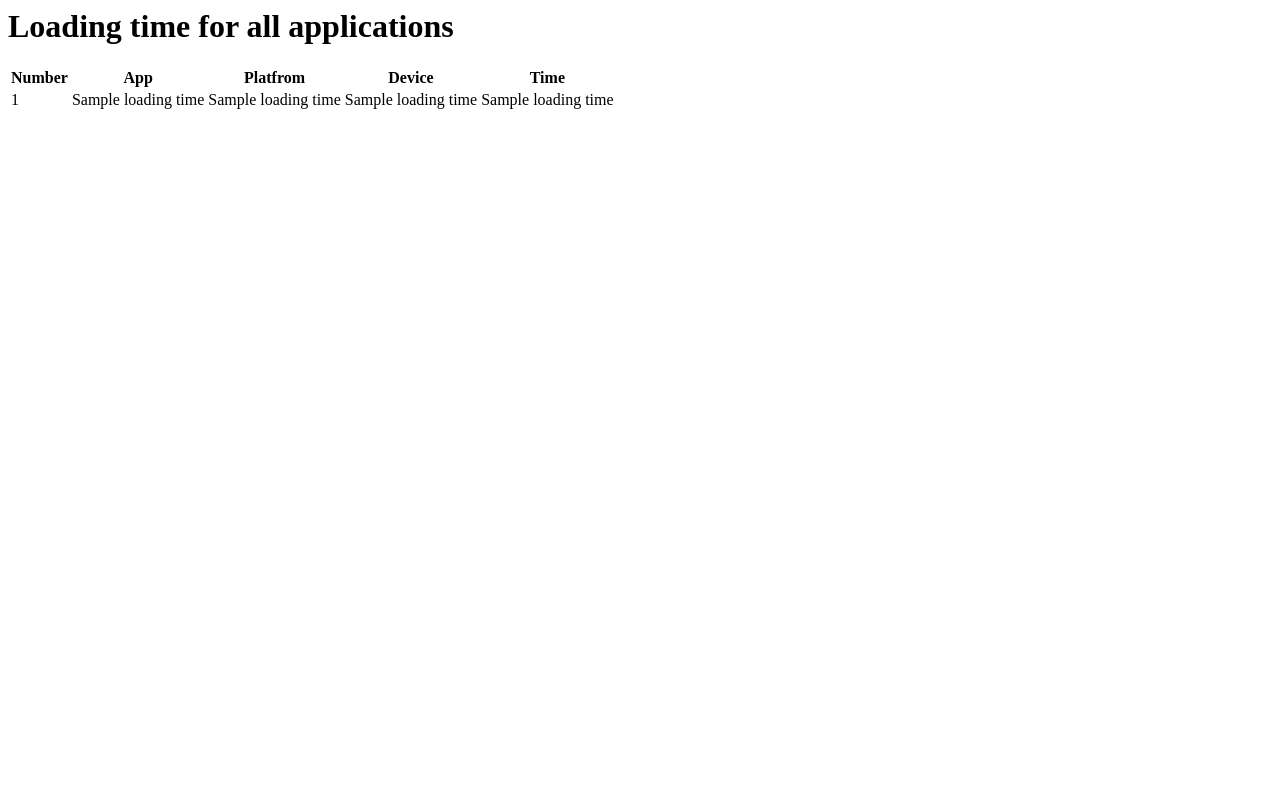
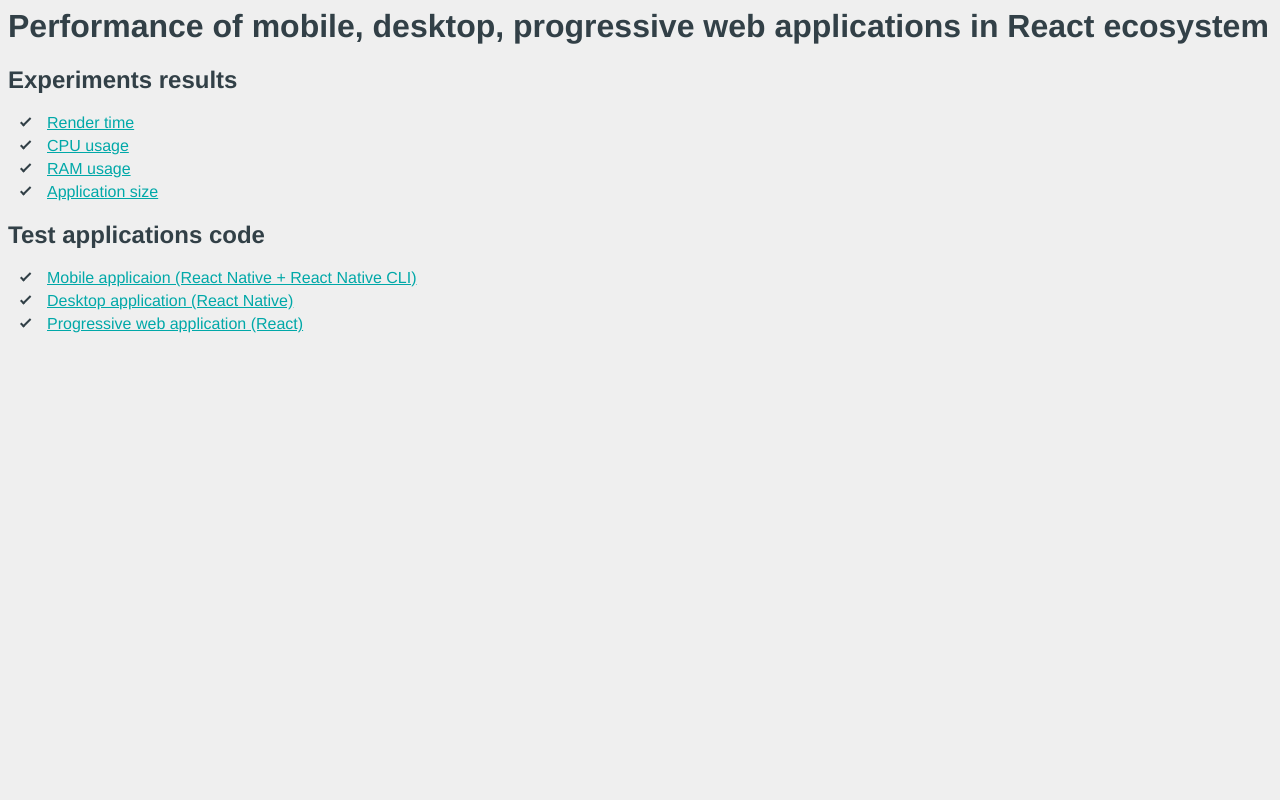
Before and after one commit to yuniyakim/to-do-list_mobile, a Flask app: page / in a window 1280 px wide. Run offline with Flask 3, Linux system fonts and the light colour scheme; a database or web service that is not in the repository returns one stand-in record (values such as "Sample title"); some libraries are stand-ins or nearby versions.

Commit message:
Update server pages

```diff
--- a/toDoListMobile/server/server.py
+++ b/toDoListMobile/server/server.py
@@ -17,6 +17,7 @@
 app = Flask(__name__)
 CORS(app)
 
+
 conn = psycopg2.connect(
     database=DBNAME,
     user=DBUSER,
@@ -27,7 +28,7 @@
 cur = conn.cursor()
 
 cur.execute(
-    'CREATE TABLE IF NOT EXISTS loading_time('
+    'CREATE TABLE IF NOT EXISTS render_time('
         'id serial PRIMARY KEY,'
         'app varchar (50) NOT NULL,'
         'platform varchar (50) NOT NULL,'
@@ -36,11 +37,49 @@
 )
 conn.commit()
 
+cur.execute(
+    'CREATE TABLE IF NOT EXISTS cpu('
+        'id serial PRIMARY KEY,'
+        'app varchar (50) NOT NULL,'
+        'platform varchar (50) NOT NULL,'
+        'cpu_max float NOT NULL,'
+        'device varchar (50) NOT NULL);'
+)
+conn.commit()
+
+cur.execute(
+    'CREATE TABLE IF NOT EXISTS ram('
+        'id serial PRIMARY KEY,'
+        'app varchar (50) NOT NULL,'
+        'platform varchar (50) NOT NULL,'
+        'ram_before float NOT NULL,'
+        'ram_after float NOT NULL,'
+        'ram_max float NOT NULL,'
+        'device varchar (50) NOT NULL);'
+)
+conn.commit()
+
+cur.execute(
+    'CREATE TABLE IF NOT EXISTS app_size('
+        'id serial PRIMARY KEY,'
+        'app varchar (50) NOT NULL,'
+        'platform varchar (50) NOT NULL,'
+        'size float NOT NULL,'
+        'device varchar (50) NOT NULL);'
+)
+conn.commit()
+
 cur.close()
 conn.close()
 
+
 @app.route('/')
 def index():
+    return render_template('index.html')
+
+
+@app.route('/cpu')
+def cpu():
     conn = psycopg2.connect(
         database=DBNAME,
         user=DBUSER,
@@ -50,16 +89,62 @@
     )
     cur = conn.cursor()
 
-    cur.execute('SELECT * FROM loading_time')
+    cur.execute(f'SELECT * FROM cpu;')
     data = cur.fetchall()
 
     cur.close()
     conn.close()
 
-    return render_template('index.html', data=data)
+    return render_template('cpu.html', data=data)
 
-@app.route('/desktop')
-def desktop():
+
+@app.route('/ram')
+def ram():
+    conn = psycopg2.connect(
+        database=DBNAME,
+        user=DBUSER,
+        password=DBPASS,
+        host=DBHOST,
+        port=DBPORT
+    )
+    cur = conn.cursor()
+
+    cur.execute(f'SELECT * FROM ram;')
+    data = cur.fetchall()
+
+    cur.close()
+    conn.close()
+
+    return render_template('ram.html', data=data)
+
+
+@app.route('/size')
+def app_size():
+    conn = psycopg2.connect(
+        database=DBNAME,
+        user=DBUSER,
+        password=DBPASS,
+        host=DBHOST,
+        port=DBPORT
+    )
+    cur = conn.cursor()
+
+    cur.execute(f'SELECT * FROM app_size;')
+    data = cur.fetchall()
+
+    cur.close()
+    conn.close()
+
+    return render_template('size.html', data=data)
+
+
+@app.route('/rendertime')
+def render_time():
+    return render_template('rendertime.html')
+
+
+@app.route('/rendertime/desktop')
+def rendertime_desktop():
     app_type = 'desktop'
 
     conn = psycopg2.connect(
@@ -71,22 +156,23 @@
     )
     cur = conn.cursor()
 
-    cur.execute(f'SELECT platform, COUNT(*), MIN(time), AVG(time), MAX(time) FROM loading_time WHERE app = \'{app_type}\' GROUP BY platform;')
+    cur.execute(f'SELECT platform, COUNT(*), MIN(time), AVG(time), MAX(time) FROM render_time WHERE app = \'{app_type}\' GROUP BY platform;')
     statistics_platform = cur.fetchall()
 
-    cur.execute(f'SELECT platform, device, COUNT(*), MIN(time), AVG(time), MAX(time) FROM loading_time WHERE app = \'{app_type}\' GROUP BY platform, device;')
+    cur.execute(f'SELECT platform, device, COUNT(*), MIN(time), AVG(time), MAX(time) FROM render_time WHERE app = \'{app_type}\' GROUP BY platform, device;')
     statistics_device = cur.fetchall()
 
-    cur.execute(f'SELECT * FROM loading_time WHERE app = \'{app_type}\'')
+    cur.execute(f'SELECT * FROM render_time WHERE app = \'{app_type}\'')
     data = cur.fetchall()
 
     cur.close()
     conn.close()
 
-    return render_template('report.html', app=app_type, statistics_platform=statistics_platform, statistics_device=statistics_device, data=data)
+    return render_template('rendertime_app.html', app=app_type, statistics_platform=statistics_platform, statistics_device=statistics_device, data=data)
 
-@app.route('/pwa')
-def pwa():
+
+@app.route('/rendertime/pwa')
+def rendertime_pwa():
     app_type = 'pwa'
 
     conn = psycopg2.connect(
@@ -98,22 +184,23 @@
     )
     cur = conn.cursor()
 
-    cur.execute(f'SELECT platform, COUNT(*), MIN(time), AVG(time), MAX(time) FROM loading_time WHERE app = \'{app_type}\' GROUP BY platform;')
+    cur.execute(f'SELECT platform, COUNT(*), MIN(time), AVG(time), MAX(time) FROM render_time WHERE app = \'{app_type}\' GROUP BY platform;')
     statistics_platform = cur.fetchall()
 
-    cur.execute(f'SELECT platform, device, COUNT(*), MIN(time), AVG(time), MAX(time) FROM loading_time WHERE app = \'{app_type}\' GROUP BY platform, device;')
+    cur.execute(f'SELECT platform, device, COUNT(*), MIN(time), AVG(time), MAX(time) FROM render_time WHERE app = \'{app_type}\' GROUP BY platform, device;')
     statistics_device = cur.fetchall()
 
-    cur.execute(f'SELECT * FROM loading_time WHERE app = \'{app_type}\'')
+    cur.execute(f'SELECT * FROM render_time WHERE app = \'{app_type}\'')
     data = cur.fetchall()
 
     cur.close()
     conn.close()
 
-    return render_template('report.html', app=app_type, statistics_platform=statistics_platform, statistics_device=statistics_device, data=data)
+    return render_template('rendertime_app.html', app=app_type, statistics_platform=statistics_platform, statistics_device=statistics_device, data=data)
 
-@app.route('/mobile')
-def mobile():
+
+@app.route('/rendertime/mobile')
+def rendertime_mobile():
     app_type = 'mobile'
 
     conn = psycopg2.connect(
@@ -125,19 +212,19 @@
     )
     cur = conn.cursor()
 
-    cur.execute(f'SELECT platform, COUNT(*), MIN(time), AVG(time), MAX(time) FROM loading_time WHERE app = \'{app_type}\' GROUP BY platform;')
+    cur.execute(f'SELECT platform, COUNT(*), MIN(time), AVG(time), MAX(time) FROM render_time WHERE app = \'{app_type}\' GROUP BY platform;')
     statistics_platform = cur.fetchall()
 
-    cur.execute(f'SELECT platform, device, COUNT(*), MIN(time), AVG(time), MAX(time) FROM loading_time WHERE app = \'{app_type}\' GROUP BY platform, device;')
+    cur.execute(f'SELECT platform, device, COUNT(*), MIN(time), AVG(time), MAX(time) FROM render_time WHERE app = \'{app_type}\' GROUP BY platform, device;')
     statistics_device = cur.fetchall()
 
-    cur.execute(f'SELECT * FROM loading_time WHERE app = \'{app_type}\'')
+    cur.execute(f'SELECT * FROM render_time WHERE app = \'{app_type}\'')
     data = cur.fetchall()
 
     cur.close()
     conn.close()
 
-    return render_template('report.html', app=app_type, statistics_platform=statistics_platform, statistics_device=statistics_device, data=data)
+    return render_template('rendertime_app.html', app=app_type, statistics_platform=statistics_platform, statistics_device=statistics_device, data=data)
 
 
 @app.route('/add', methods=['POST'])
@@ -157,13 +244,13 @@
     time = data['time']
     device = data['device']
 
-    cur.execute(f'INSERT INTO loading_time (app, platform, time, device) VALUES (\'{app}\', \'{platform}\', {time}, \'{device}\')')
+    cur.execute(f'INSERT INTO render_time (app, platform, time, device) VALUES (\'{app}\', \'{platform}\', {time}, \'{device}\')')
     conn.commit()
 
     cur.close()
     conn.close()
 
-    return redirect(url_for('index'))
+    return redirect(url_for('render_time'))
 
 
 @app.before_request
--- /dev/null
+++ b/toDoListMobile/server/static/styles/main.css
@@ -0,0 +1,89 @@
+.list {
+  margin: 0;
+  padding-left: 1.2rem;
+}
+
+.list li {
+  position: relative;
+  list-style-type: none;
+  padding-left: 2.5rem;
+  margin-bottom: 0.5rem;
+}
+
+.list li:before {
+    content: '';
+    display: block;
+    position: absolute;
+    left: 0;
+    top: -2px;
+    width: 5px;
+    height: 11px;
+    border-width: 0 2px 2px 0;
+    border-style: solid;
+    border-color: #324047;
+    transform-origin: bottom left;
+    transform: rotate(45deg);
+}
+
+a {
+  padding: 0 2px;
+  color: #00a8a8;
+}
+
+a:hover,
+a:focus {
+  color: #ffd200;
+}
+
+*,
+*:before,
+*:after {
+  box-sizing: border-box;
+}
+
+html {
+  -webkit-font-smoothing: antialiased;
+  font-family: "Helvetica Neue", sans-serif;
+  font-size: 62.5%;
+}
+
+body {
+  font-size: 1.6rem; /* 18px */
+  background-color: #efefef;
+  color: #324047
+}
+
+table {
+  width: 100%;
+  margin-bottom: 20px;
+  border: 5px solid #fff;
+  border-top: 5px solid #fff;
+  border-bottom: 3px solid #fff;
+  border-collapse: collapse;
+  outline: 3px solid #00a8a8;
+  font-size: 15px;
+  background: #fff!important;
+}
+
+table th {
+  font-weight: bold;
+  padding: 7px;
+  background: #00a8a8;
+  border: none;
+  text-align: left;
+  font-size: 15px;
+  border-top: 3px solid #fff;
+  border-bottom: 3px solid #00a8a8;
+}
+
+table td {
+  padding: 7px;
+  border: none;
+  border-top: 3px solid #fff;
+  border-bottom: 3px solid #fff;
+  font-size: 15px;
+}
+
+table tbody tr:nth-child(even){
+  background: #f8f8f8!important;
+}
--- a/toDoListMobile/server/templates/index.html
+++ b/toDoListMobile/server/templates/index.html
@@ -1,30 +1,28 @@
 <html>
   <head>
-    <title>Loading time</title>
+    <title>React applications performance</title>
+    <link rel="stylesheet" type="text/css" href= "{{ url_for('static',filename='styles/main.css') }}">
   </head>
   <body>
-    <h1>Loading time for all applications</h1>
-    <table>
-      <thead>
-        <tr>
-          <th>Number</th>
-          <th>App</th>
-          <th>Platfrom</th>
-          <th>Device</th>
-          <th>Time</th>
-        </tr>
-      </thead>
-      <tbody>
-        {% for row in data %}
-        <tr>
-          <td>{{ row[0] }}</td>
-          <td>{{ row[1] }}</td>
-          <td>{{ row[2] }}</td>
-          <td>{{ row[4] }}</td>
-          <td>{{ row[3] }}</td>
-        </tr>
-        {% endfor %}
-      </tbody>
-    </table>
+    <h1>Performance of mobile, desktop, progressive web applications in React ecosystem</h1>
+
+    <div>
+      <h2>Experiments results</h2>
+      <ul class="list">
+        <li><a href="/rendertime">Render time</a></li>
+        <li><a href="/cpu">CPU usage</a></li>
+        <li><a href="/ram">RAM usage</a></li>
+        <li><a href="/size">Application size</a></li>
+      </ul>
+    </div>
+
+    <div>
+      <h2>Test applications code</h2>
+      <ul class="list">
+        <li><a href="https://github.com/yuniyakim/to-do-list_mobile">Mobile applicaion (React Native + React Native CLI)</a></li>
+        <li><a href="https://github.com/yuniyakim/to_do_list_macos">Desktop application (React Native)</a></li>
+        <li><a href="https://github.com/yuniyakim/to-do-list_pwa">Progressive web application (React)</a></li>
+      </ul>
+    </div>
   </body>
 </html>
```
Also changed, not shown: toDoListMobile/server/templates/cpu.html (added, +30 -0 lines), toDoListMobile/server/templates/ram.html (added, +34 -0 lines), toDoListMobile/server/templates/rendertime.html (added, +16 -0 lines), toDoListMobile/server/templates/rendertime_app.html (renamed from toDoListMobile/server/templates/report.html, +10 -6 lines), toDoListMobile/server/templates/size.html (added, +30 -0 lines).
